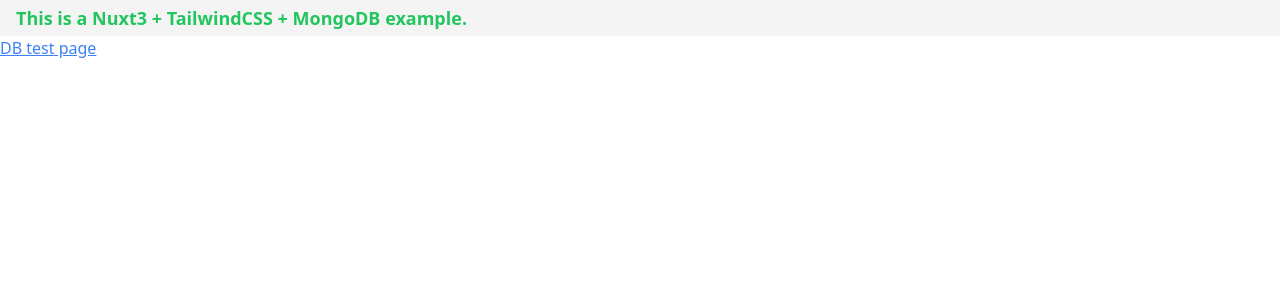
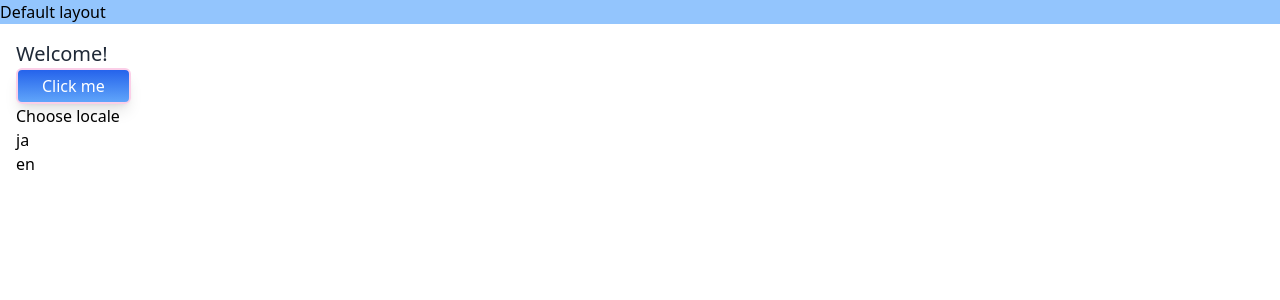
Before and after one commit to hachi8833/nuxt-tailwind-mongo-starter, a Nuxt app: page / in a window 1280 px wide. Shown: the top 300 px of the page. Built offline with nearby package versions, Linux system fonts and the light colour scheme.

Commit message:
add sample

```diff
--- /dev/null
+++ b/components/Button.vue
@@ -0,0 +1,35 @@
+<template>
+  <button :class="myClass">
+    <slot>Click</slot>
+  </button>
+</template>
+
+<script setup>
+const props = defineProps({
+  outline: {
+    type: Boolean,
+    required: false,
+    default: false,
+  }
+})
+
+const myClass = computed(() => {
+  return [
+    'px-6',
+    'py-1',
+    'text-white',
+    'border-2',
+    'border-blue-500',
+    'rounded-md',
+    'shadow-lg',
+    'bg-gradient-to-b',
+    'from-blue-600',
+    'to-blue-400',
+    'hover:from-blue-500',
+    'hover:to-blue-300',
+    {
+      'border-pink-200': props.outline,
+    }
+  ]
+})
+</script>
--- /dev/null
+++ b/layouts/default-en.vue
@@ -0,0 +1,8 @@
+<template>
+  <div>
+    <div class="bg-blue-200">
+      Default En layout
+    </div>
+    <slot></slot>
+  </div>
+</template>
--- /dev/null
+++ b/layouts/default-ja.vue
@@ -0,0 +1,8 @@
+<template>
+  <div>
+    <div class="bg-blue-300">
+      Default Ja layout
+    </div>
+    <slot></slot>
+  </div>
+</template>
--- /dev/null
+++ b/layouts/default-none.vue
@@ -0,0 +1,8 @@
+<template>
+  <div>
+    <div class="bg-blue-300">
+      Default layout
+    </div>
+    <slot></slot>
+  </div>
+</template>
--- /dev/null
+++ b/layouts/default.vue
@@ -0,0 +1,5 @@
+<template>
+  <div>
+    <slot></slot>
+  </div>
+</template>
--- /dev/null
+++ b/pages/404.vue
@@ -0,0 +1,3 @@
+<template>
+  <div>404</div>
+</template>
--- /dev/null
+++ b/pages/en/index.vue
@@ -0,0 +1,12 @@
+<template>
+  <NuxtLayout name="default-en">
+    <div>
+      <ul>
+        <NuxtLink to="/">Top</NuxtLink>
+        &gt;
+        <NuxtLink to="/en">En</NuxtLink>
+      </ul>
+      Hello!
+    </div>
+  </NuxtLayout>
+</template>
--- a/pages/hello.vue
+++ /dev/null
@@ -1,134 +0,0 @@
-<template>
-  <div>
-    <template v-for="greeting of greetings">
-      <div class="px-4 py-4 mx-4 my-4 bg-green-100 border rounded-lg">
-        <div>
-          <div class="text-zinc-700 text-size-lg">
-            <input type="text" v-model="greeting.message" class="w-full px-2 py-1 bg-green-100 rounded" />
-          </div>
-
-          <div class="px-4 py-2">
-            <div class="px-4 py-2 bg-green-200 border rounded-lg">
-              <div class="flex text-sm text-zinc-700">
-                <div class="px-2">ID</div>
-                <div class="px-2">{{ greeting._id }}</div>
-              </div>
-
-              <div class="flex text-sm text-zinc-700">
-                <div class="px-2">Created</div>
-                <div class="px-2">{{ greeting.created_at }}</div>
-              </div>
-
-              <div class="flex text-sm text-zinc-700">
-                <div class="px-2">Updated</div>
-                <div class="px-2">{{ greeting.updated_at }}</div>
-              </div>
-            </div>
-          </div>
-
-          <button
-            class="px-4 mx-2 border rounded bg-slate-100 hover:bg-slate-200"
-            @click="update(greeting._id)"
-          >
-            <div class="text-sm text-zinc-700">
-              Update
-            </div>
-          </button>
-
-          <button
-            class="px-4 mx-2 border rounded bg-slate-100 hover:bg-slate-200"
-            @click="remove(greeting._id)"
-          >
-            <div class="text-sm text-zinc-700">
-              Delete
-            </div>
-          </button>
-        </div>
-      </div>
-    </template>
-
-    <form class="mx-4 my-4 bg-yellow-100 border rounded-lg">
-      <div class="px-4 py-4">
-        <div>
-          <label>
-            <div class="text-sm text-zinc-700">
-              <div>Say hello:</div>
-            </div>
-            <input type="text" class="w-full px-2 py-1 border rounded text-zinc-700" v-model="form.message" />
-          </label>
-        </div>
-
-        <button
-          type="submit"
-          @click.prevent="submit"
-          class="px-4 mx-2 border rounded bg-slate-100 hover:bg-slate-200"
-        >
-          <div class="text-sm text-zinc-700">
-            Add
-          </div>
-        </button>
-      </div>
-    </form>
-  </div>
-</template>
-
-<script setup>
-const greetings = ref([]);
-
-const { data } = await useFetch(`/api/hello`);
-greetings.value = data.value.greetings;
-
-const form = reactive({
-  message: "",
-});
-
-function submit() {
-  $fetch(`/api/hello`, {
-    method: "POST",
-    body: {
-      params: {
-        message: form.message,
-      },
-    },
-  }).then((result) => {
-    greetings.value.push(...result.greetings);
-  });
-}
-
-function update(id) {
-  const item = greetings.value.find((item) => item._id === id);
-  const { message } = item;
-  $fetch(`/api/hello`, {
-    method: "PUT",
-    body: {
-      params: {
-        id,
-        message,
-      },
-    },
-  }).then((result) => {
-    result.greetings.forEach((doc) => {
-      const greeting = greetings.value.find((item) => item._id === doc._id);
-      Object.assign(greeting, doc);
-    });
-  });
-}
-
-function remove(id) {
-  $fetch(`/api/hello`, {
-    method: "DELETE",
-    body: {
-      params: {
-        id,
-      },
-    },
-  }).then((result) => {
-    result.greetings.forEach((doc) => {
-      const index = greetings.value.findIndex((item) => item._id === doc._id);
-      if (index >= 0) {
-        greetings.value.splice(index, 1);
-      }
-    });
-  });
-}
-</script>
--- a/pages/index.vue
+++ b/pages/index.vue
@@ -1,10 +1,17 @@
 <template>
-  <div>
-    <div class="text-green-500 text-lg font-semibold px-4 py-1 bg-zinc-100">
-      This is a Nuxt3 + TailwindCSS + MongoDB example.
+  <NuxtLayout name="default-none">
+    <div class="container px-4 mx-auto my-4">
+      <h1 class="text-xl text-gray-800">
+        Welcome!
+      </h1>
+      <Button outline>Click me</Button>
+      <p>
+        Choose locale
+      </p>
+      <ul class="bullet">
+        <li><NuxtLink to="ja">ja</NuxtLink></li>
+        <li><NuxtLink to="en">en</NuxtLink></li>
+      </ul>
     </div>
-    <ul>
-      <li><a href="hello" class="text-blue-500 underline">DB test page</a></li>
-    </ul>
-  </div>
+  </NuxtLayout>
 </template>
--- /dev/null
+++ b/pages/ja/hello/index.vue
@@ -0,0 +1,143 @@
+<template>
+  <NuxtLayout name="default-ja">
+    <div>
+      <ul>
+        <NuxtLink to="/">Top</NuxtLink>
+        &gt;
+        <NuxtLink to="/ja">Ja</NuxtLink>
+        &gt;
+        <NuxtLink to="/ja/hello">Hello</NuxtLink>
+      </ul>
+      <template v-for="greeting of greetings">
+        <div class="px-4 py-4 mx-4 my-4 bg-green-100 border rounded-lg">
+          <div>
+            <div class="text-zinc-700 text-size-lg">
+              <input type="text" v-model="greeting.message" class="w-full px-2 py-1 bg-green-100 rounded" />
+            </div>
+
+            <div class="px-4 py-2">
+              <div class="px-4 py-2 bg-green-200 border rounded-lg">
+                <div class="flex text-sm text-zinc-700">
+                  <div class="px-2">ID</div>
+                  <div class="px-2">{{ greeting._id }}</div>
+                </div>
+
+                <div class="flex text-sm text-zinc-700">
+                  <div class="px-2">Created</div>
+                  <div class="px-2">{{ greeting.created_at }}</div>
+                </div>
+
+                <div class="flex text-sm text-zinc-700">
+                  <div class="px-2">Updated</div>
+                  <div class="px-2">{{ greeting.updated_at }}</div>
+                </div>
+              </div>
+            </div>
+
+            <Button
+              class="mx-2 my-2"
+              @click="update(greeting._id)"
+            >
+              <span>
+                Update
+              </span>
+            </Button>
+
+            <Button
+              class="mx-2 my-2"
+              @click="remove(greeting._id)"
+            >
+              <span>
+                Delete
+              </span>
+            </Button>
+          </div>
+        </div>
+      </template>
+
+      <form class="mx-4 my-4 bg-yellow-100 border rounded-lg">
+        <div class="px-4 py-4">
+          <div>
+            <label>
+              <div class="text-sm text-zinc-700">
+                <div>Say hello:</div>
+              </div>
+              <input type="text" class="w-full px-2 py-1 border rounded text-zinc-700" v-model="form.message" />
+            </label>
+          </div>
+
+          <Button
+            class="mx-2 my-2"
+            type="submit"
+            @click.prevent="submit"
+          >
+            <span>
+              Add
+            </span>
+          </Button>
+        </div>
+      </form>
+    </div>
+  </NuxtLayout>
+</template>
+
+<script setup>
+const greetings = ref([]);
+
+const { data } = await useFetch(`/api/hello`);
+greetings.value = data.value.greetings;
+
+const form = reactive({
+  message: "",
+});
+
+function submit() {
+  $fetch(`/api/hello`, {
+    method: "POST",
+    body: {
+      params: {
+        message: form.message,
+      },
+    },
+  }).then((result) => {
+    greetings.value.push(...result.greetings);
+  });
+}
+
+function update(id) {
+  const item = greetings.value.find((item) => item._id === id);
+  const { message } = item;
+  $fetch(`/api/hello`, {
+    method: "PUT",
+    body: {
+      params: {
+        id,
+        message,
+      },
+    },
+  }).then((result) => {
+    result.greetings.forEach((doc) => {
+      const greeting = greetings.value.find((item) => item._id === doc._id);
+      Object.assign(greeting, doc);
+    });
+  });
+}
+
+function remove(id) {
+  $fetch(`/api/hello`, {
+    method: "DELETE",
+    body: {
+      params: {
+        id,
+      },
+    },
+  }).then((result) => {
+    result.greetings.forEach((doc) => {
+      const index = greetings.value.findIndex((item) => item._id === doc._id);
+      if (index >= 0) {
+        greetings.value.splice(index, 1);
+      }
+    });
+  });
+}
+</script>
--- /dev/null
+++ b/pages/ja/index.vue
@@ -0,0 +1,13 @@
+<template>
+  <NuxtLayout name="default-ja">
+    <div>
+      <ul>
+        <NuxtLink to="/">Top</NuxtLink>
+        &gt;
+        <NuxtLink to="/ja">Ja</NuxtLink>
+      </ul>
+      こんにちは
+      <NuxtLink to="/ja/hello">hello</NuxtLink>
+    </div>
+  </NuxtLayout>
+</template>
```
